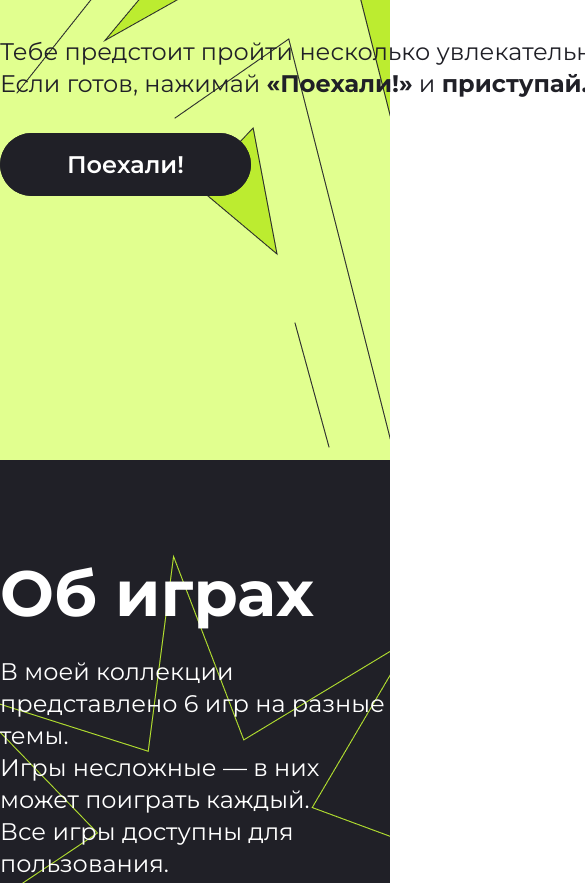
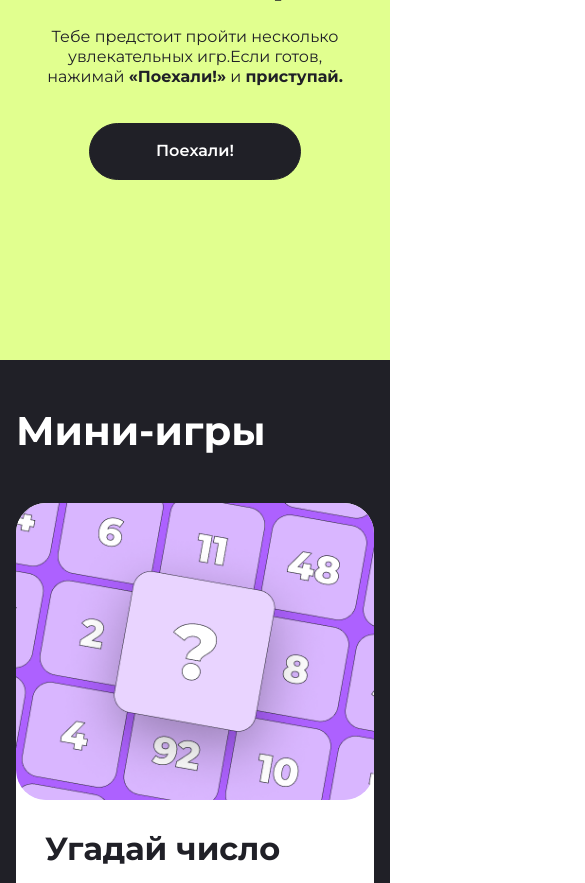
Before and after one commit to EkSheva/mini-games, a plain HTML site: page index.html in a window 390 px wide. Shown: the part 340-1223 px from the top of the page, 585 px wide, since content can reach past the window. Drawn offline with Linux system fonts and the light colour scheme.

Commit message:
Add mobile version

```diff
--- /dev/null
+++ b/_mobile.scss
@@ -0,0 +1,100 @@
+@media (max-width: 767px) {
+    .center {
+        padding-left: 16px;
+        padding-right: 16px;
+    }
+
+    .header {
+        display: flex;
+        flex-direction: column;
+        align-content: center;
+        align-items: center;
+        height: 700px;
+        background-image: url(./img/Star2.png), url(./img/Star3.png), url(./img/Star4.png), url(./img/Star5.png), url(./img/Vector.png);
+        background-repeat: no-repeat;
+        background-position: 38px 97px, 92px 64px, 273px 557px, 304px 480px, 489.81 -40.43;
+
+        &__title {
+            font-size: 40px;
+            font-weight: 700;
+            line-height: 49px;
+            text-align: center;
+            padding-top: 147px;
+        }
+
+        &__text {
+            font-size: 16px;
+            font-weight: 400;
+            line-height: 20px;
+            text-align: center;
+            margin-bottom: 36px;
+            width: 296px;
+        }
+
+        &__button {
+            font-size: 16px;
+        }
+
+        &__button:hover:none {
+            background: inherit;
+        }
+    }
+
+    .main {
+        background-image: none;
+    }
+
+    .aboutgames {
+        display: none;
+    }
+
+    .minigames {
+        padding-bottom: 48.88px;
+
+        &__title {
+        font-size: 40px;
+        line-height: 49px;
+        margin-bottom: 48px;
+        }
+    }
+
+    .minigame-block {
+        display: flex;
+        flex-direction: column-reverse;
+        justify-content: space-between;
+        margin-bottom: 24px;
+
+        &__img {
+        width: auto;
+        }
+
+        &_mobile {
+            display: flex;
+            flex-direction: column;
+        }
+    }
+
+    .minigame {
+        padding: 29px 29px 32px 29px;
+        width: 249px;
+
+        &__name {
+            font-size: 32px;
+            line-height: 39px;
+        }
+
+        &__desc {
+            font-size: 24px;
+            line-height: 32px;
+        }
+
+        &__button {
+            font-size: 16px;
+        }
+    }
+
+    .footer {
+        padding-top: 40px;
+        padding-bottom: 40px;
+    }
+}
--- a/index.html
+++ b/index.html
@@ -15,7 +15,7 @@
 <body>
     <header class="header center">
         <h1 class="header__title">Добро пожаловать<br> на мой сайт мини-игр</h1>
-        <p class="header__text">Тебе предстоит пройти несколько увлекательных игр. <br>Если готов, нажимай
+        <p class="header__text">Тебе предстоит пройти несколько увлекательных игр.Если готов, нажимай
             <b>«Поехали!»</b> и <b>приступай.</b>
         </p>
         <a class="header__button" href="#aboutgames">Поехали!</a>
@@ -86,7 +86,7 @@
                 </div>
                 <img class="minigame-block__img" src="./img/game1.png" alt="Угадай число">
             </div>
-            <div class="minigame-block" id="game2">
+            <div class="minigame-block minigame-block_mobile" id="game2">
                 <img class="minigame-block__img" src="./img/game2.png" alt="Простая арифметика">
                 <div class="minigame">
                     <h3 class="minigame__name">Простая арифметика</h3>
@@ -102,7 +102,7 @@
                 </div>
                 <img class="minigame-block__img" src="./img/game3.png" alt="Переверни текст">
             </div>
-            <div class="minigame-block" id="game4">
+            <div class="minigame-block minigame-block_mobile" id="game4">
                 <img class="minigame-block__img" src="./img/game5.png" alt="Камень, ножницы, бумага">
                 <div class="minigame">
                     <h3 class="minigame__name">Викторина</h3>
@@ -118,7 +118,7 @@
                 </div>
                 <img class="minigame-block__img" src="./img/game4.png" alt="Простая викторина">
             </div>
-            <div class="minigame-block" id="game6">
+            <div class="minigame-block minigame-block_mobile" id="game6">
                 <img class="minigame-block__img" src="./img/game6.png" alt="Генератор случайных цветов ">
                 <div class="minigame">
                     <h3 class="minigame__name">Генератор<br> случайных<br> цветов </h3>
--- a/style.scss
+++ b/style.scss
@@ -22,9 +22,7 @@ body {
     background-color: rgb(225, 255, 143);
     background-repeat: no-repeat;
     background-position: 63px 94px, 156px 69px, 1013px 568px, 948px 538px, top 0 right 0;
-    white-space: nowrap;
     height: 800px;
-
 
     &__title {
         color: rgb(32, 32, 39);
@@ -43,6 +41,7 @@ body {
         line-height: 32px;
         text-align: left;
         margin-bottom: 48px;
+        width: 720px;
     }
 
     &__button {
@@ -169,6 +168,7 @@ body {
 }
 
 .minigames {
+    padding-top: 46px;
     padding-bottom: 144px;
 }
 
@@ -178,7 +178,6 @@ body {
     font-weight: 700;
     line-height: 78px;
     text-align: left;
-    margin-top: 46px;
     margin-bottom: 72px;
 }
 
@@ -189,11 +188,10 @@ body {
     display: flex;
     flex-direction: row;
     justify-content: space-between;
-    height: 500px;
 
     &__img {
         border-radius: 30px;
-        height: 100%;
+        width: 600px;
     }
 }
 
@@ -255,3 +253,5 @@ body {
     padding-top: 61px;
     padding-bottom: 60px;
 }
+
+@import "mobile";
```
Also changed, not shown: img/Vector.png (added), style.css, 1 other file.
